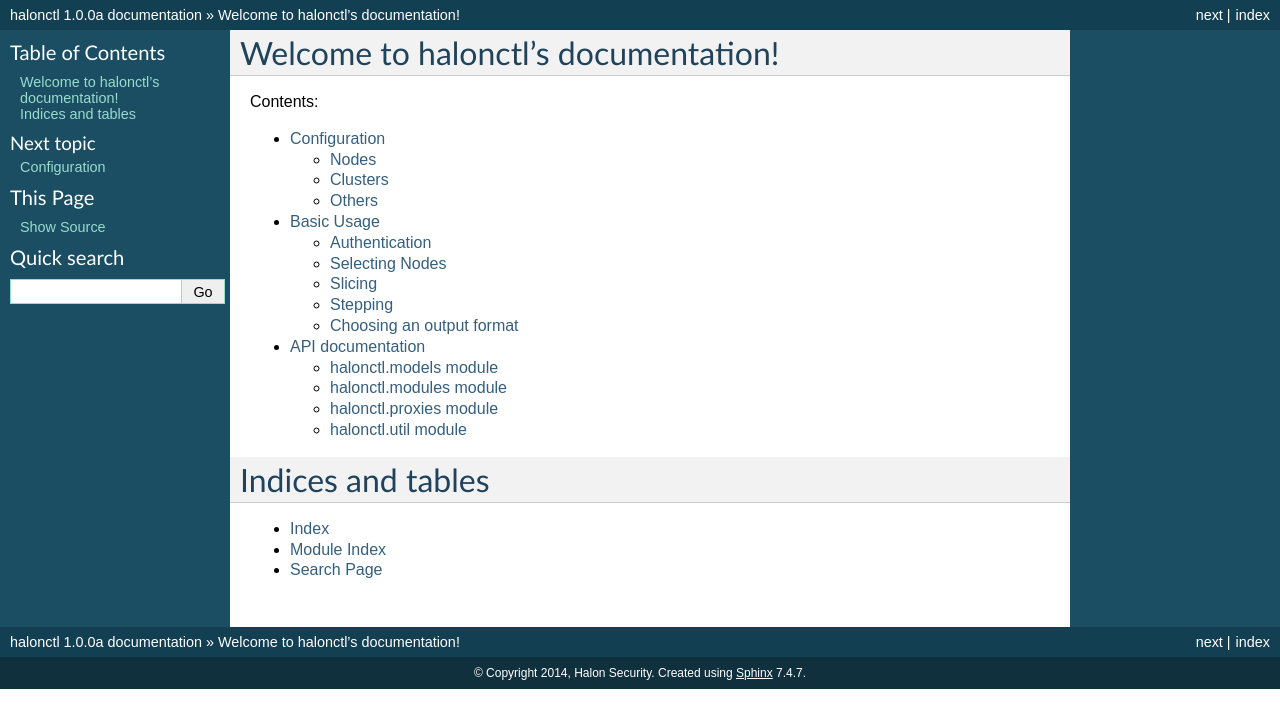
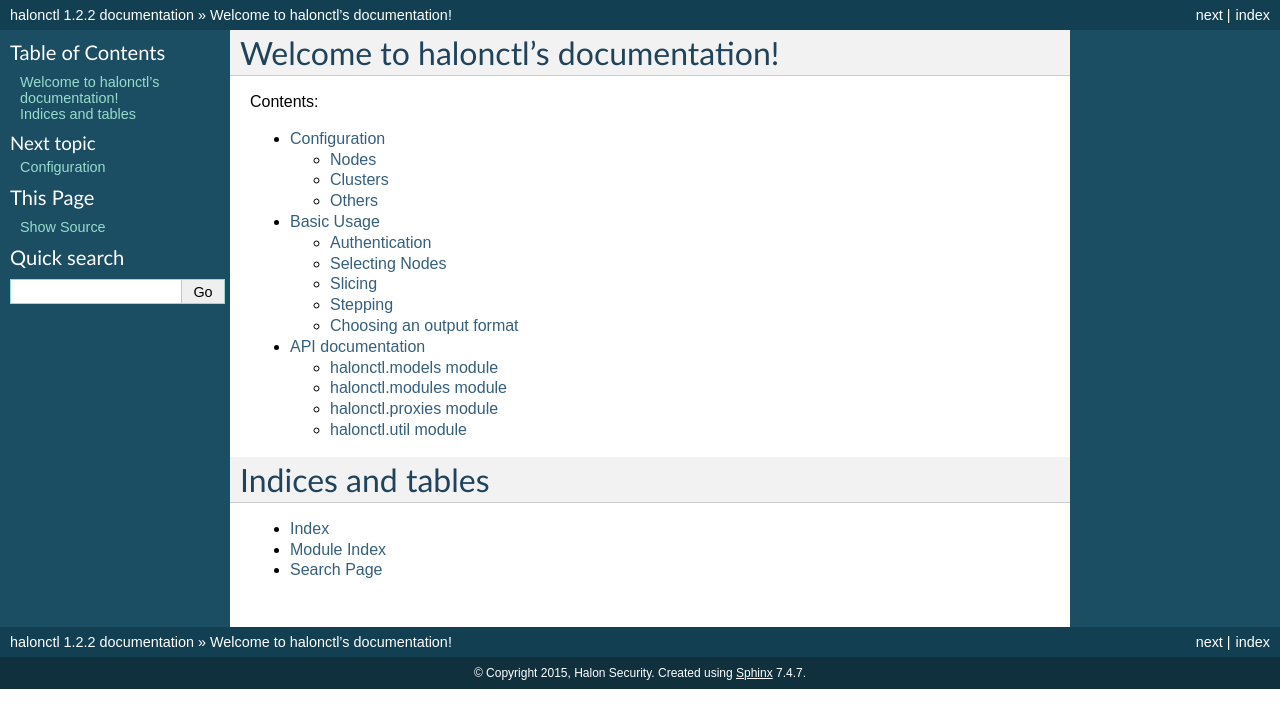
Before and after one commit to wildegnux/halonctl, a Sphinx documentation site: the page built from docs/index.rst, in a window 1280 px wide. Shown: the top 728 px of the page. Built offline with Sphinx 7.4.7, drawn with Linux system fonts in a browser that asks for light colours.

Commit message:
Doc meta update

```diff
--- a/docs/conf.py
+++ b/docs/conf.py
@@ -47,16 +47,16 @@
 
 # General information about the project.
 project = u'halonctl'
-copyright = u'2014, Halon Security'
+copyright = u'2015, Halon Security'
 
 # The version info for the project you're documenting, acts as replacement for
 # |version| and |release|, also used in various other places throughout the
 # built documents.
 #
 # The short X.Y version.
-version = '1.0'
+version = '1.2'
 # The full version, including alpha/beta/rc tags.
-release = '1.0.0a'
+release = '1.2.2'
 
 # The language for content autogenerated by Sphinx. Refer to documentation
 # for a list of supported languages.
@@ -243,8 +243,8 @@
 # (source start file, target name, title, author,
 #  dir menu entry, description, category)
 texinfo_documents = [
-  ('index', 'halonctl', u'halonctl Documentation',
-   u'Halon Security', 'halonctl', 'One line description of project.',
+  ('index', 'halonctl', u"halonctl Documentation",
+   u"Halon Security", 'halonctl', u"Manage Halon nodes from the command line.",
    'Miscellaneous'),
 ]
 
```
